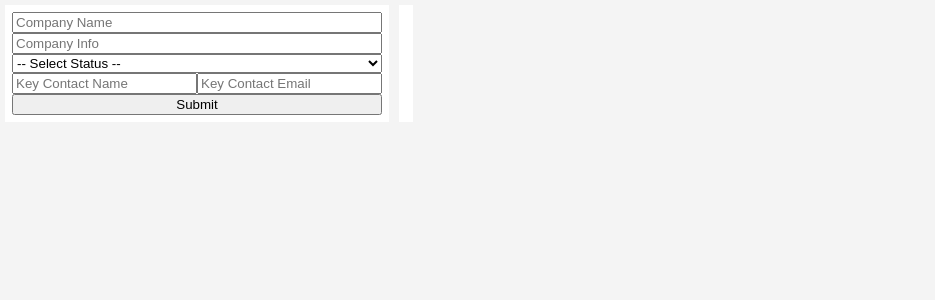
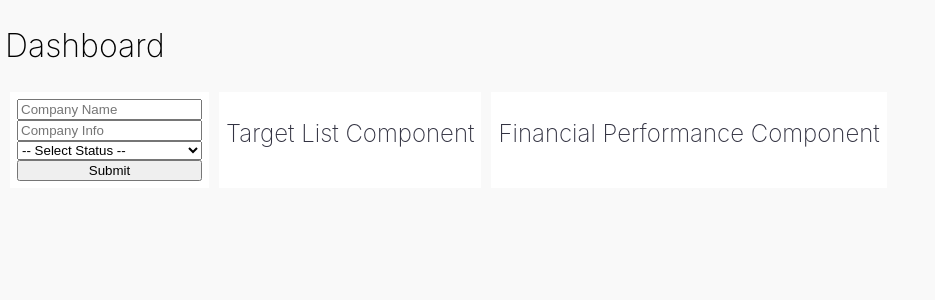
Before and after one commit to jwwharrell/acquisition-tool, a React (Create React App) app: page / in a window 1280 px wide. Shown: the top 300 px of the page, without its empty margins (0-935 px from the left). Built offline with nearby package versions, Linux system fonts and the light colour scheme.

Commit message:
created unique ID for created objects

```diff
--- a/src/App.js
+++ b/src/App.js
@@ -1,8 +1,9 @@
 import React, { Component } from 'react'
 import './App.scss'
-import Dashboard from './components/Dashboard.js'
+import Dashboard from './components/window/Dashboard.js'
 
 export default class App extends Component {
+
   render() {
     return (
       <div>
--- a/src/App.scss
+++ b/src/App.scss
@@ -3,10 +3,19 @@ $primary: #333342;
 $secondary: #8D8D8D;
 $accent: #E7C79A;
 $cardBackground: #FFFFFF;
-$background: #F4F4F4;
+$background: #F9F9F9;
 
 body {
     background-color: $background;
+    padding: 5px;
+}
+
+h1 {
+    font-weight: 200;
+}
+
+h2 {
+    font-weight: 200;
 }
 
 .dashboard {
--- a/src/components/Dashboard.js
+++ /dev/null
@@ -1,29 +0,0 @@
-import React, { Component } from 'react'
-import AddTarget from './cards/AddTarget.js'
-import TargetList from './cards/TargetList.js'
-
-export default class Dashboard extends Component {
-    state = {
-        listOfTargets: [],
-
-    }
-
-    onAddTarget = (newTarget) => {
-        const previousState = { ...this.state }
-        previousState.listOfTargets.push(newTarget)
-        this.setState(previousState)
-    }
-
-    render() {
-        return (
-            <div className='dashboard'>
-                <AddTarget
-                    onSubmit={this.onAddTarget}
-                />
-                <TargetList
-                    listOfTargets={this.state.listOfTargets}
-                />
-            </div>
-        )
-    }
-}
--- a/src/components/cards/FinancialPerformance.js
+++ b/src/components/cards/FinancialPerformance.js
@@ -3,8 +3,8 @@ import React, { Component } from 'react'
 export default class FinancialPerformance extends Component {
     render() {
         return (
-            <div>
-
+            <div className='card'>
+                <h2>Financial Performance Component</h2>
             </div>
         )
     }
--- a/src/components/cards/TargetList.js
+++ b/src/components/cards/TargetList.js
@@ -4,9 +4,11 @@ export default class TargetList extends Component {
     render() {
         return (
             <ul className='card'>
+                <h2>Target List Component</h2>
+
                 {this.props.listOfTargets.map((target, index) => {
                     return (
-                        <li key={index}>{target.name}</li>
+                        <li key={'target' + index.toString()}>{target.name}</li>
                     )
                 })}
             </ul>
--- a/src/components/cards/AddTarget.js
+++ b/src/components/forms/AddTarget.js
@@ -6,10 +6,6 @@ export default class AddTarget extends Component {
         name: '',
         info: '',
         status: '',
-        contacts: {
-            contactName: '',
-            contactEmail: ''
-        }
     }
 
     createNewTarget = (e) => {
@@ -18,7 +14,6 @@ export default class AddTarget extends Component {
             name: this.state.name,
             info: this.state.info,
             status: this.state.status,
-            contacts: this.state.contacts,
         }
         this.props.onSubmit(newTarget)
     }
@@ -38,19 +33,7 @@ export default class AddTarget extends Component {
         this.setState({ status })
     }
 
-    onNewTargetContactNameChange = (e) => {
-        const contactName = e.target.value
-        const previousState = { ...this.state }
-        previousState.contacts.contactName = contactName
-        this.setState(previousState)
-    }
 
-    onNewTargetContactEmailChange = (e) => {
-        const contactEmail = e.target.value
-        const previousState = { ...this.state }
-        previousState.contacts.contactEmail = contactEmail
-        this.setState(previousState)
-    }
 
 
     render() {
@@ -87,24 +70,6 @@ export default class AddTarget extends Component {
                         <option value='approved'>Approved</option>
                         <option value='declined'>Declined</option>
                     </select>
-                    <div className='card--form--group'>
-                        <input
-                            type='text'
-                            placeholder='Key Contact Name'
-                            name="contactName"
-                            required="required"
-                            onChange={this.onNewTargetContactNameChange}
-                            value={this.state.contacts.contactName}
-                        />
-                        <input
-                            type='email'
-                            placeholder='Key Contact Email'
-                            name="contactEmail"
-                            required="required"
-                            onChange={this.onNewTargetContactEmailChange}
-                            value={this.state.contacts.contactEmail}
-                        />
-                    </div>
                     <input
                         type='submit'
                     />
--- /dev/null
+++ b/src/components/window/Dashboard.js
@@ -0,0 +1,37 @@
+import React, { Component } from 'react'
+import AddTarget from '../forms/AddTarget.js'
+import TargetList from '../cards/TargetList.js'
+import FinancialPerformance from '../cards/FinancialPerformance.js'
+
+export default class Dashboard extends Component {
+    state = {
+        listOfTargets: [],
+
+    }
+
+
+    onAddTarget = (newTarget) => {
+        let currentTarget = newTarget
+        currentTarget.id = 'target' + this.state.listOfTargets.length.toString()
+        const previousState = { ...this.state }
+        previousState.listOfTargets.push(currentTarget)
+        this.setState(previousState)
+    }
+
+    render() {
+        return (
+            <div>
+                <h1>Dashboard</h1>
+                <div className='dashboard'>
+                    <AddTarget
+                        onSubmit={this.onAddTarget}
+                    />
+                    <TargetList
+                        listOfTargets={this.state.listOfTargets}
+                    />
+                    <FinancialPerformance />
+                </div>
+            </div>
+        )
+    }
+}
--- a/src/components/cards/SingleTarget.js
+++ b/src/components/window/SingleTarget.js
@@ -6,6 +6,7 @@ export default class SingleTarget extends Component {
         return (
             <div>
                 <h3>{this.props.name}</h3>
+                <p>{this.props.info}</p>
             </div>
         )
     }
```
Also changed, not shown: src/components/forms/AddContact.js (added, +47 -0 lines), src/components/forms/AddFinancialPerformance.js (added).
